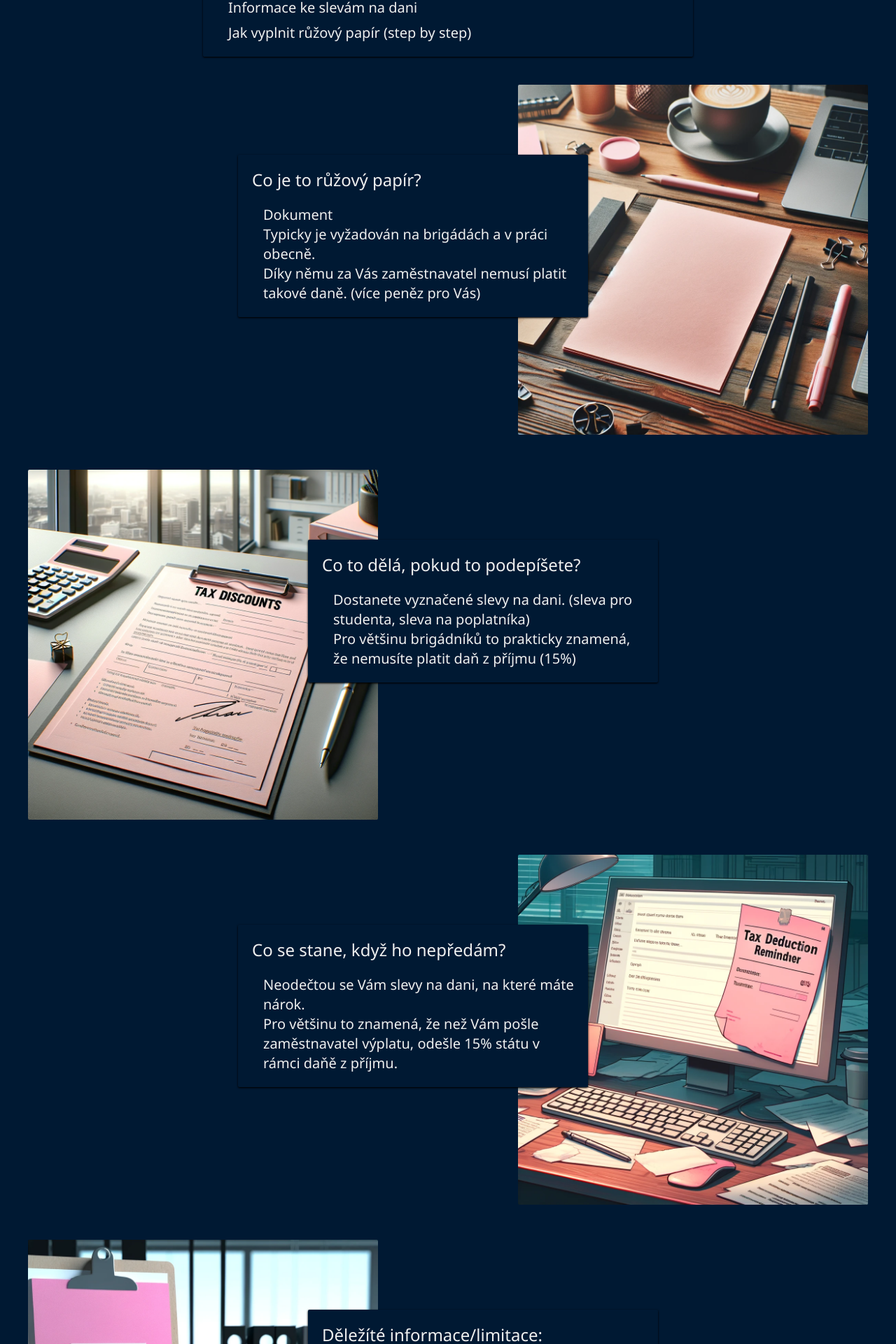
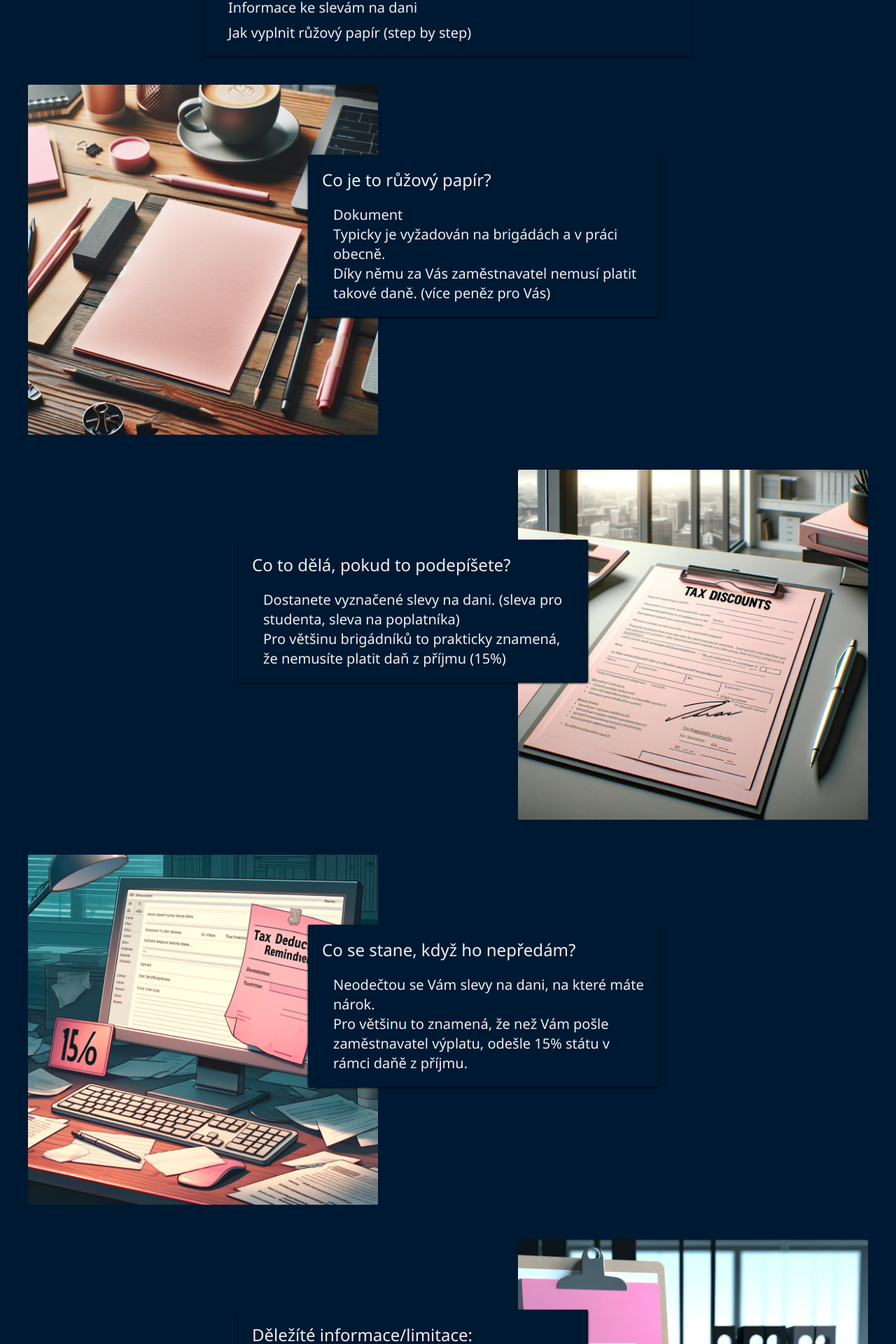
Before and after one commit to Miraneek/FinanciSvetNextJS, a Next.js app: page /clanky/Co-je-to-ruzovy-papir in a window 1280 px wide. Shown: the part 700-2620 px from the top of the page at 70% size. Built offline with nearby package versions, Linux system fonts and the light colour scheme.

Commit message:
Co je to růžový papír přidány obrázky

```diff
--- a/src/app/clanky/Co-je-to-ruzovy-papir/page.js
+++ b/src/app/clanky/Co-je-to-ruzovy-papir/page.js
@@ -37,7 +37,7 @@ export default function coJeToRuzovyPapir() {
             </ArticleTitle>
 
             <TextWithImage imgSRC={"/co-je-to-ruzovy-papir-obrazky/obrazek-1.webp"} id={"co-je-to-ruzovy-papir-obrazky"}
-                           nadpis={"Co je to růžový papír?"} isLeft={false}>
+                           nadpis={"Co je to růžový papír?"} isLeft={true}>
                 <ul className={"ml-4"}>
                     <li>
                         Dokument
@@ -51,7 +51,7 @@ export default function coJeToRuzovyPapir() {
                 </ul>
             </TextWithImage>
             <TextWithImage imgSRC={"/co-je-to-ruzovy-papir-obrazky/obrazek-2.webp"} id={"co-dela"} nadpis={"Co to dělá, pokud to podepíšete?"}
-                           isLeft={true}>
+                           isLeft={false}>
                 <ul className={"ml-4"}>
                     <li>
                         Dostanete vyznačené slevy na dani. (sleva pro studenta, sleva na poplatníka)
@@ -62,7 +62,7 @@ export default function coJeToRuzovyPapir() {
                 </ul>
             </TextWithImage>
             <TextWithImage imgSRC={"/co-je-to-ruzovy-papir-obrazky/obrazek-3.webp"} nadpis={"Co se stane, když ho nepředám?"}
-                           id={"co-se-stane"} isLeft={false}>
+                           id={"co-se-stane"} isLeft={true}>
                 <ul className={"ml-4"}>
                     <li>
                         Neodečtou se Vám slevy na dani, na které máte nárok.
@@ -74,7 +74,7 @@ export default function coJeToRuzovyPapir() {
                 </ul>
             </TextWithImage>
             <TextWithImage imgSRC={"/co-je-to-ruzovy-papir-obrazky/obrazek-4.webp"} nadpis={"Děležíté informace/limitace:"}
-                           id={"dulezite-info"} isLeft={true}>
+                           id={"dulezite-info"} isLeft={false}>
                 <ul className={"ml-4"}>
                     <li>
                         Můžete ho mít pouze v jedné práci.
@@ -87,7 +87,7 @@ export default function coJeToRuzovyPapir() {
                     </li>
                 </ul>
             </TextWithImage>
-            <TextWithImage imgSRC={"/co-je-to-ruzovy-papir-obrazky/obrazek-5.webp"} nadpis={"Praktický příklad"} id={"prakticky-priklad"} isLeft={false} margin={60}>
+            <TextWithImage imgSRC={"/co-je-to-ruzovy-papir-obrazky/obrazek-5.webp"} nadpis={"Praktický příklad"} id={"prakticky-priklad"} isLeft={true} margin={60}>
                 <ul className={"ml-4"}>
                     <li>
                         <h4 className={"text-2xl underline"}>
@@ -115,7 +115,7 @@ export default function coJeToRuzovyPapir() {
             </TextWithImage>
             <ImageOnTheWholeWebsite imgSRC={"/co-je-to-ruzovy-papir-obrazky/step-by-step.png"}
                                     imgALT={"Růžový papír step by step"}
-                                    nadpis={"Jak vyplnit růžový papír step by step"} id={"tutorial"} margin={500} isLeft={true}>
+                                    nadpis={"Jak vyplnit růžový papír step by step"} id={"tutorial"} margin={500} isLeft={false}>
                 <ul className={"ml-4 list-disc"}>
                     <li>
                         Jdi na tento odkaz a stáhni si tento dokument. <Link className={"text-blue-500"}
@@ -140,21 +140,18 @@ export default function coJeToRuzovyPapir() {
                     <li>Vaše adresa</li>
                     <li>Toto zaškrtněte</li>
                     <li>Toto zaškrtněte, pokud jste student</li>
-                    <li>Zde se podepište s datumem, od kdy má sleva platit (většinou začátek roku)</li>
                 </ol>
 
             </ImageOnTheWholeWebsite>
 
-            <ImageOnTheWholeWebsite imgSRC={"/co-je-to-ruzovy-papir-obrazky/step-by-step-2.png"} imgALT={"Růžový papír step by step"} nadpis={"Druhá strana"} margin={100} isLeft={false}>
+            <ImageOnTheWholeWebsite imgSRC={"/co-je-to-ruzovy-papir-obrazky/step-by-step-2.png"} imgALT={"Růžový papír step by step"} nadpis={"Druhá strana"} margin={100} isLeft={true}>
                 <ol className={"list-decimal ml-9"}>
-                    <li>
-                        Podepište se.
-                    </li>
+                    <li>Zde se podepište s datumem, od kdy má sleva platit (většinou začátek roku)</li>
                 </ol>
             </ImageOnTheWholeWebsite>
 
             <TextWithImage imgSRC={"/co-je-to-ruzovy-papir-obrazky/obrazek-6.webp"} nadpis={"Další informace / zdroje:"}
-                           isLeft={true}>
+                           isLeft={false}>
                 <ul className={"ml-4"}>
                     <li>
                         <Link className={"text-blue-500"} href={"https://neotax.eu/cs/blog/ruzovy-papir-a-co-to-vlastne-je"}>https://neotax.eu/cs/blog/ruzovy-papir-a-co-to-vlastne-je</Link>
--- a/src/components/PageBuilders/ImageOnTheWholeWebsite.jsx
+++ b/src/components/PageBuilders/ImageOnTheWholeWebsite.jsx
@@ -12,11 +12,11 @@ export default function ImageOnTheWholeWebsite(props) {
     return (
         <div
             id={props.id}
-            className={`lg:bg-[image:var(--image-url)] lg:relative aspect-square lg:w-2/3 w-[90%] rounded-sm lg:bg-cover lg:bg-no-repeat lg:bg-top`}
+            className={`lg:bg-[image:var(--image-url)] lg:relative aspect-square lg:w-6/12 w-[90%] rounded-sm lg:bg-cover lg:bg-no-repeat lg:bg-top scroll-m-[30vh]`}
             style={backgroundImageStyle}>
             <Image src={props.imgSRC} alt={props.nadpis + " obrazek"} width={500} height={500} className={"lg:hidden w-[100%]"} />
             <section
-                className=" lg:w-[700px] z-100 p-5 rounded-sm lg:absolute lg:top-[90%] bg-[var(--backgroundColor)] text-xl shadow-black shadow lg:right-[-200px]" >
+                className={` lg:w-[700px] z-100 p-5 rounded-sm lg:absolute lg:top-[90%] bg-[var(--backgroundColor)] text-xl shadow-black shadow ${props.isLeft ? 'lg:left-[-200px]' : 'lg:right-[-200px]'}`} >
                 <h2 className="text-3xl">{props.nadpis}</h2>
                 <div className="pt-5  lg:text-1xl">
                     {props.children}
--- a/src/components/PageBuilders/TextWithImage.jsx
+++ b/src/components/PageBuilders/TextWithImage.jsx
@@ -11,7 +11,7 @@ export default function TextWithImage(props) {
     return (
         <section
             id={props.id}
-            className={`lg:bg-[image:var(--image-url)] z-4 lg:bg-cover lg:bg-no-repeat lg:bg-center lg:relative lg:aspect-square w-[90%] lg:w-[500px] rounded-sm lg:m-10 mb-4 ${props.isLeft ? 'lg:self-start' : 'lg:self-end'} flex-col justify-center items-stretch`}
+            className={`lg:bg-[image:var(--image-url)] z-4 lg:bg-cover lg:bg-no-repeat lg:bg-center lg:relative lg:aspect-square w-[90%] lg:w-[500px] rounded-sm lg:m-10 mb-4 ${props.isLeft ? 'lg:self-start' : 'lg:self-end'} flex-col justify-center items-stretch scroll-m-[30vh]`}
             style={backgroundImageStyle}>
             <Image src={props.imgSRC} alt={props.nadpis + " obrazek"} width={500} height={500} className={"lg:hidden w-[100%]"}/>
             <section
```
